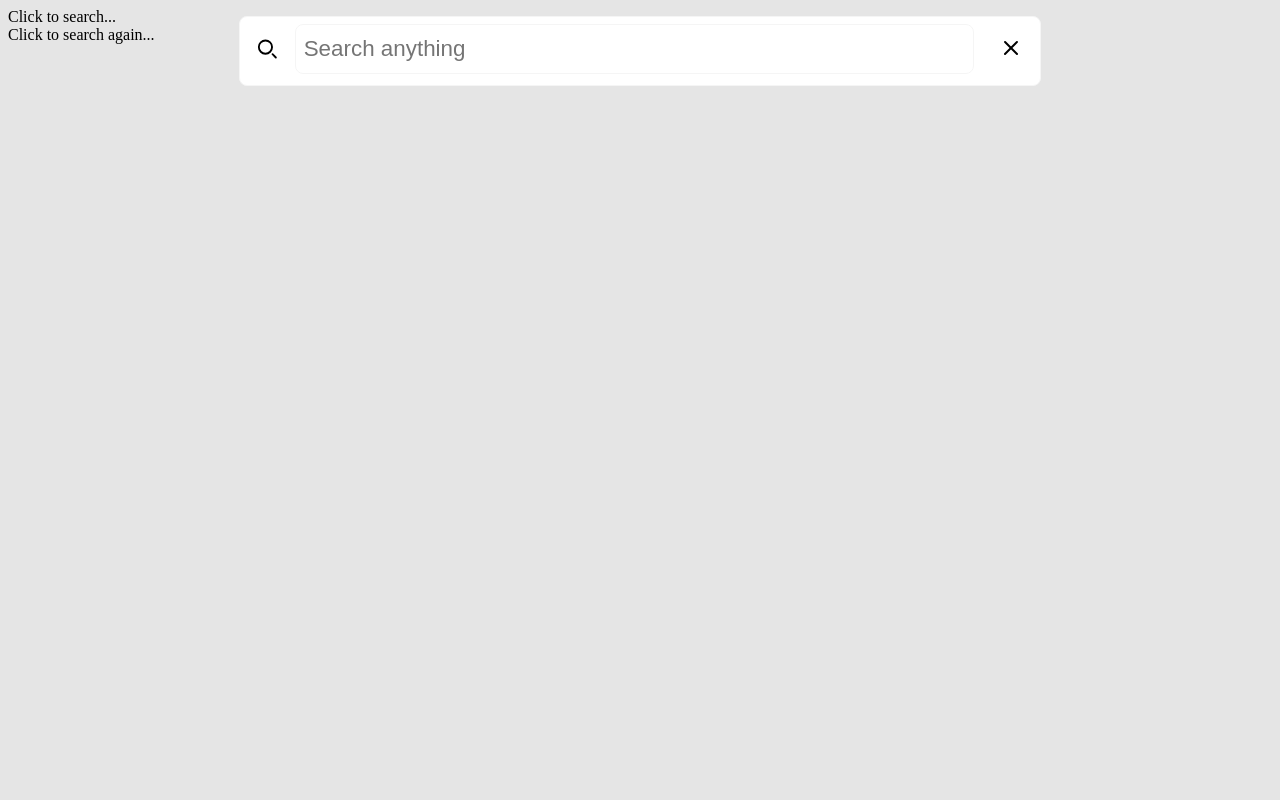
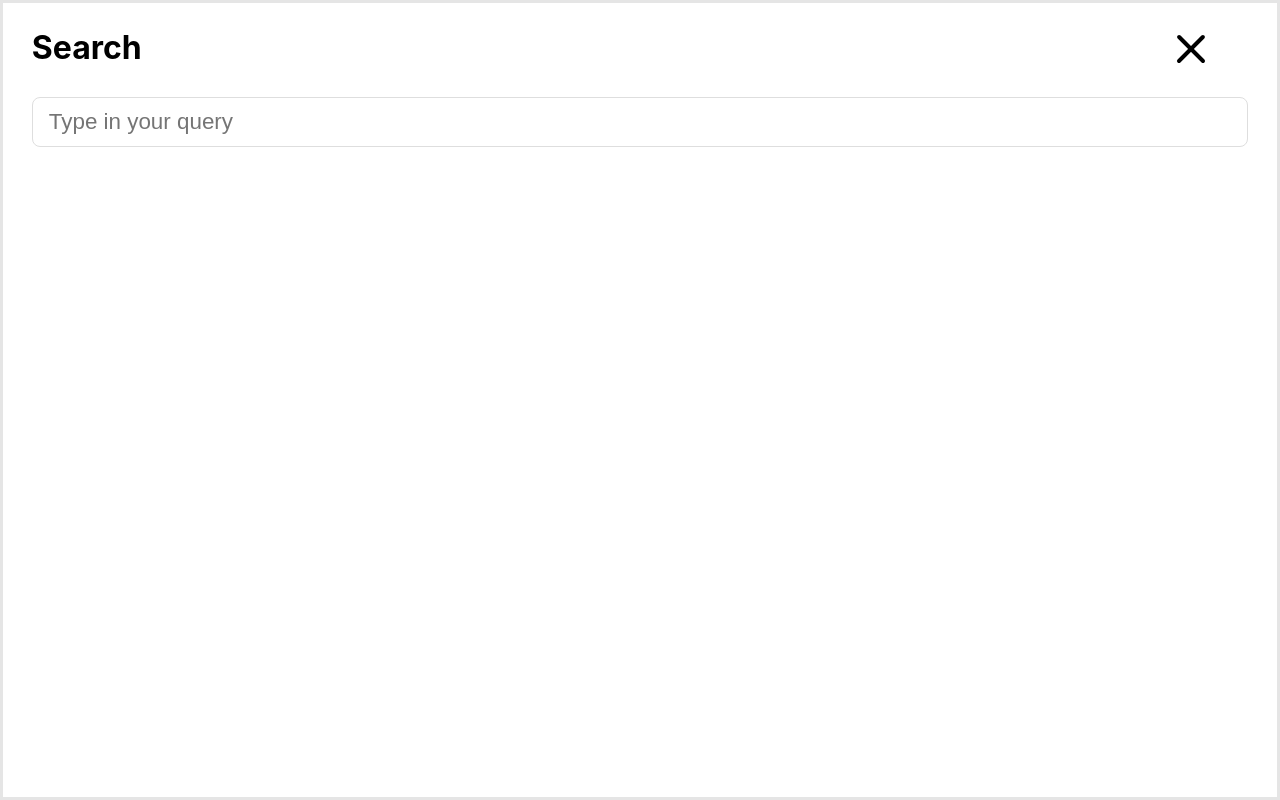
Before and after one commit to liftapps/easysitesearch, a Preact app: page / in a window 1280 px wide. Both pictures are taken after a click on the element "Click to search...". Built offline with nearby package versions, Linux system fonts and the light colour scheme.

Commit message:
fullscreen overlay

```diff
--- a/src/index.css
+++ b/src/index.css
@@ -20,17 +20,24 @@
   }
 
   .modal {
-    margin-top: 1rem;
-    width: 86vw;
-    max-width: 48rem;
-    border-radius: 0.5rem;
-    border: 1px solid whitesmoke;
-    padding: 1rem;
+    width: 100vw;
+    height: 100vh;
+    border: none;
 
     header {
       display: flex;
       gap: 0.5rem;
-      height: 2rem;
+      justify-content: space-between;
+
+      .header-text {
+        display: block;
+        font-size: 2rem;
+        font-weight: bold;
+      }
+    }
+
+    search {
+      margin-top: 1rem;
     }
 
     footer {
@@ -43,6 +50,8 @@
       display: flex;
       flex-direction: column;
       gap: 0.25rem;
+      padding: 0.5rem 1rem;
+      min-height: 80vh;
 
       .searchInput {
         display: flex;
@@ -51,12 +60,11 @@
         gap: 1rem;
 
         input[type="search"] {
-          padding: 0.5rem;
+          padding: 0.5rem 1rem;
           display: block;
           line-height: 2rem;
-          width: 100%;
           border-radius: 0.5rem;
-          border: 1px solid whitesmoke;
+          border: 1px solid #dedede;
           font-size: 1.4rem;
           flex-grow: 1;
           outline: none;
@@ -67,35 +75,66 @@
         border: 1px solid transparent;
         background: none;
         cursor: pointer;
-        padding: 0 0.5rem;
+        padding: 0 2rem;
         position: relative;
-        left: 0.5rem;
       }
 
       .resultsWrapper {
         overflow-y: auto;
-        max-height: 80vh;
+        margin-top: 0.5rem;
+        flex-grow: 1;
 
         .result {
           display: block;
           padding: 0.5rem;
+
+          &:hover {
+            background: whitesmoke;
+          }
 
           em {
             font-weight: bold;
             font-style: normal;
           }
 
-          .title {
-            font-size: 1rem;
-            color: blue;
+          .titleWrapper {
+            .title {
+              font-size: 1rem;
+              color: blue;
+              margin-left: 0.250rem;
+            }
+
+            .category {
+              display: inline-block;
+              position: relative;
+              top: -0.125rem;
+              background: #0099ff;
+              color: white;
+              font-weight: bolder;
+              text-transform: uppercase;
+              font-size: 0.5rem;
+              padding: 0.125rem;
+              border-radius: 0.125rem;
+            }
           }
         }
-      }
-
-      .emptyPhraseCallout {
-        padding: 1rem 0;
-        font-size: 1.2rem;
       }
     }
   }
 }
+
+input[type="search"]::-webkit-search-cancel-button {
+  -webkit-appearance: none;
+  appearance: none;
+}
+
+input[type="search"]::-ms-clear {
+  display: none;
+  width: 0;
+  height: 0;
+}
+input[type="search"]::-ms-reveal {
+  display: none;
+  width: 0;
+  height: 0;
+}
--- a/src/modal.tsx
+++ b/src/modal.tsx
@@ -7,10 +7,15 @@ import {
 } from 'preact/hooks';
 import { Config } from './types';
 
+const DEFAULT_CATEGORIES: Record<string, string> = {
+  '_default:page': 'Page',
+};
+
 type SearchResult = {
   title: string;
   excerpt: string;
   uri: string;
+  category: string;
 };
 
 const runSearch = async (
@@ -53,27 +58,10 @@ const sendMetrics = async (
 const SearchInput = (props: { onChange: (query: string) => void }) => {
   return (
     <div class="searchInput">
-      <svg
-        class="w-6 h-6 text-gray-800"
-        aria-hidden="true"
-        xmlns="http://www.w3.org/2000/svg"
-        width="24"
-        height="24"
-        fill="none"
-        viewBox="0 0 24 24"
-      >
-        <path
-          stroke="currentColor"
-          stroke-linecap="round"
-          stroke-width="2"
-          d="m21 21-3.5-3.5M17 10a7 7 0 1 1-14 0 7 7 0 0 1 14 0Z"
-        />
-      </svg>
-
       <input
         ref={(self) => self?.focus()}
         type="search"
-        placeholder="Search anything"
+        placeholder="Type in your query"
         onInput={(e) => props.onChange(e.currentTarget.value)}
       />
     </div>
@@ -116,10 +104,15 @@ const SearchResultsPreview = (props: {
     return props.results.map((result) => (
       <a className="result" style={{ display: 'block' }} href={result.uri}>
         <div>
-          <span
-            className="title"
-            dangerouslySetInnerHTML={{ __html: result.title }}
-          ></span>
+          <div class="titleWrapper">
+            <span class="category">
+              {DEFAULT_CATEGORIES[result.category ?? ''] ?? result.category}
+            </span>
+            <span
+              className="title"
+              dangerouslySetInnerHTML={{ __html: result.title }}
+            ></span>
+          </div>
           <div
             id={result.uri}
             dangerouslySetInnerHTML={{ __html: result.excerpt }}
@@ -233,18 +226,13 @@ export default function Modal(props: {
     <dialog className="modal" ref={dialogRef} onClose={handleCloseDialog}>
       <div class="inner">
         <header>
-          <SearchInput
-            onChange={(newPhrase) =>
-              dispatch({ type: 'phraseChange', payload: newPhrase })
-            }
-          />
+          <span class="header-text">Search</span>
           <button className="closeButton" onClick={handleCloseDialog}>
             <svg
-              class="w-6 h-6 text-gray-800"
               aria-hidden="true"
               xmlns="http://www.w3.org/2000/svg"
-              width="24"
-              height="24"
+              width="48"
+              height="48"
               fill="none"
               viewBox="0 0 24 24"
             >
@@ -259,6 +247,14 @@ export default function Modal(props: {
           </button>
         </header>
 
+        <search>
+          <SearchInput
+            onChange={(newPhrase) =>
+              dispatch({ type: 'phraseChange', payload: newPhrase })
+            }
+          />
+        </search>
+
         <SearchResultsPreview
           config={props.config}
           phrase={phrase}
```
